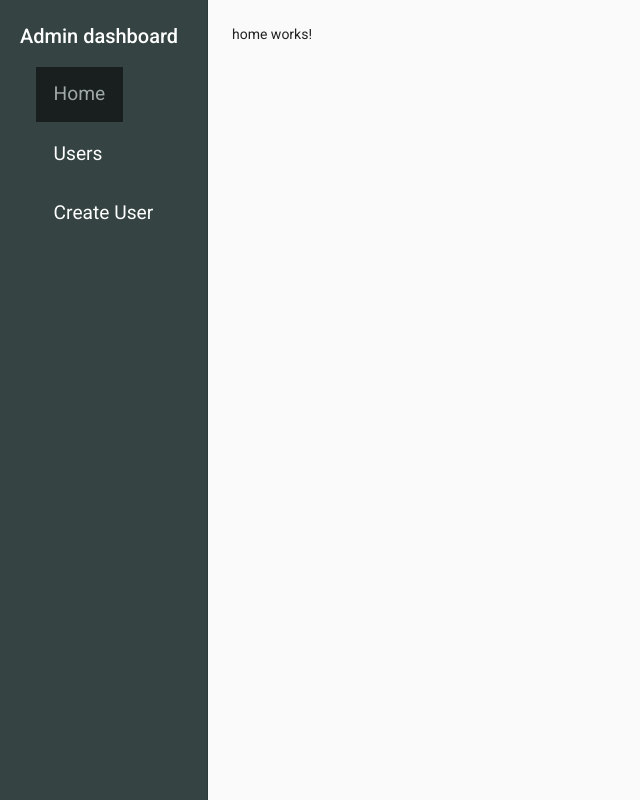
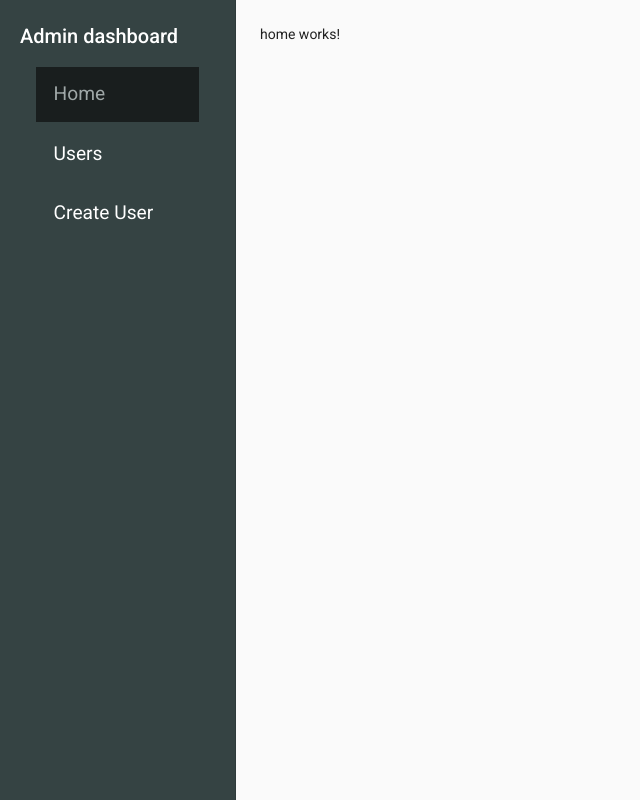
Before and after one commit to mariam-hamdy/admin-dashboard, an Angular app: page /home in a window 1280 px wide. Shown: the whole page, without its empty margins (0-640 px from the left). Built offline with nearby package versions, Linux system fonts and the light colour scheme.

Commit message:
Update sidenav.component.css

```diff
--- a/src/app/components/sidenav/sidenav.component.css
+++ b/src/app/components/sidenav/sidenav.component.css
@@ -19,6 +19,7 @@
   font-size: 1.2rem;
   padding: 1.1rem;
   margin-bottom: .7rem;
+  width: 8rem;
 
 }
 mat-list-item {
```
